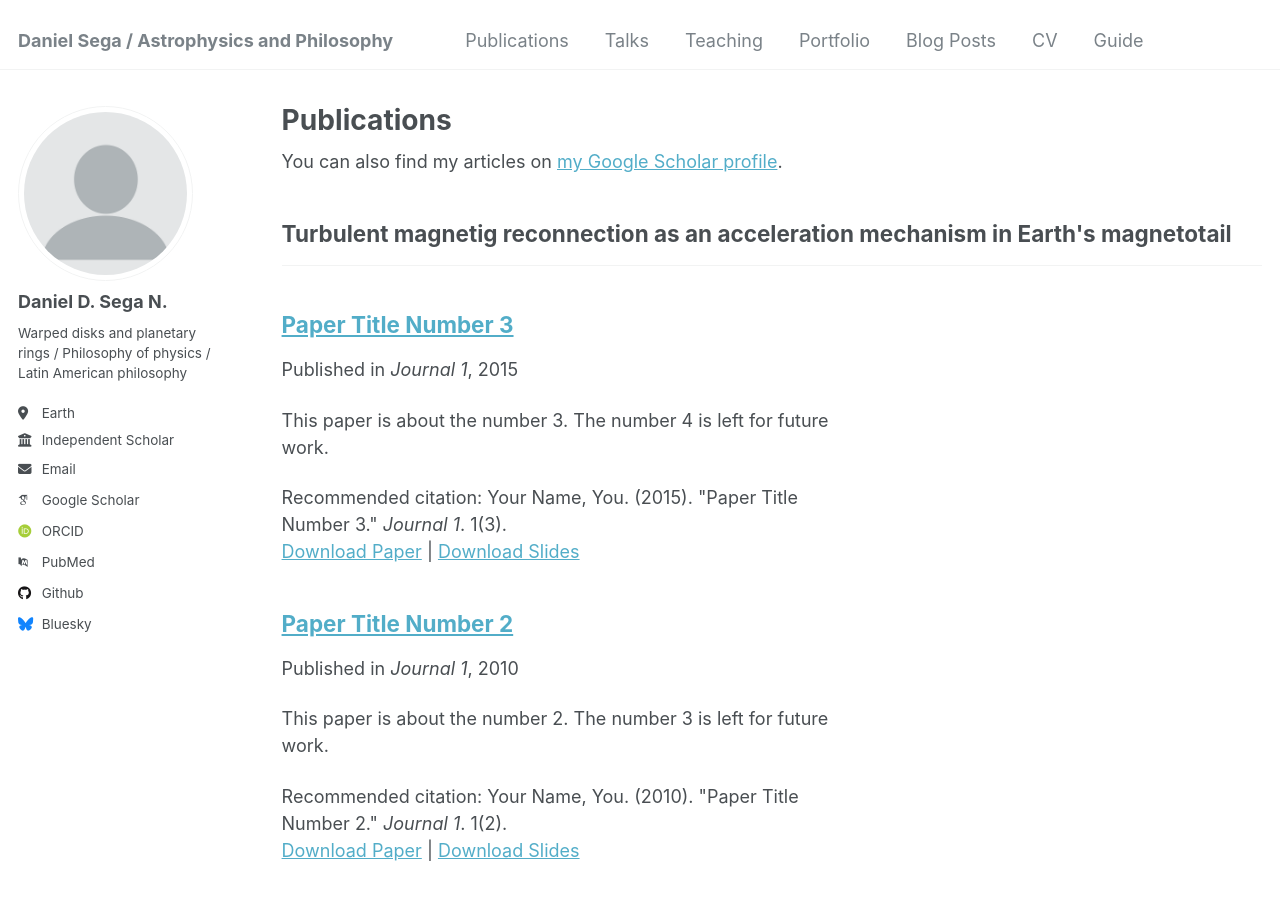
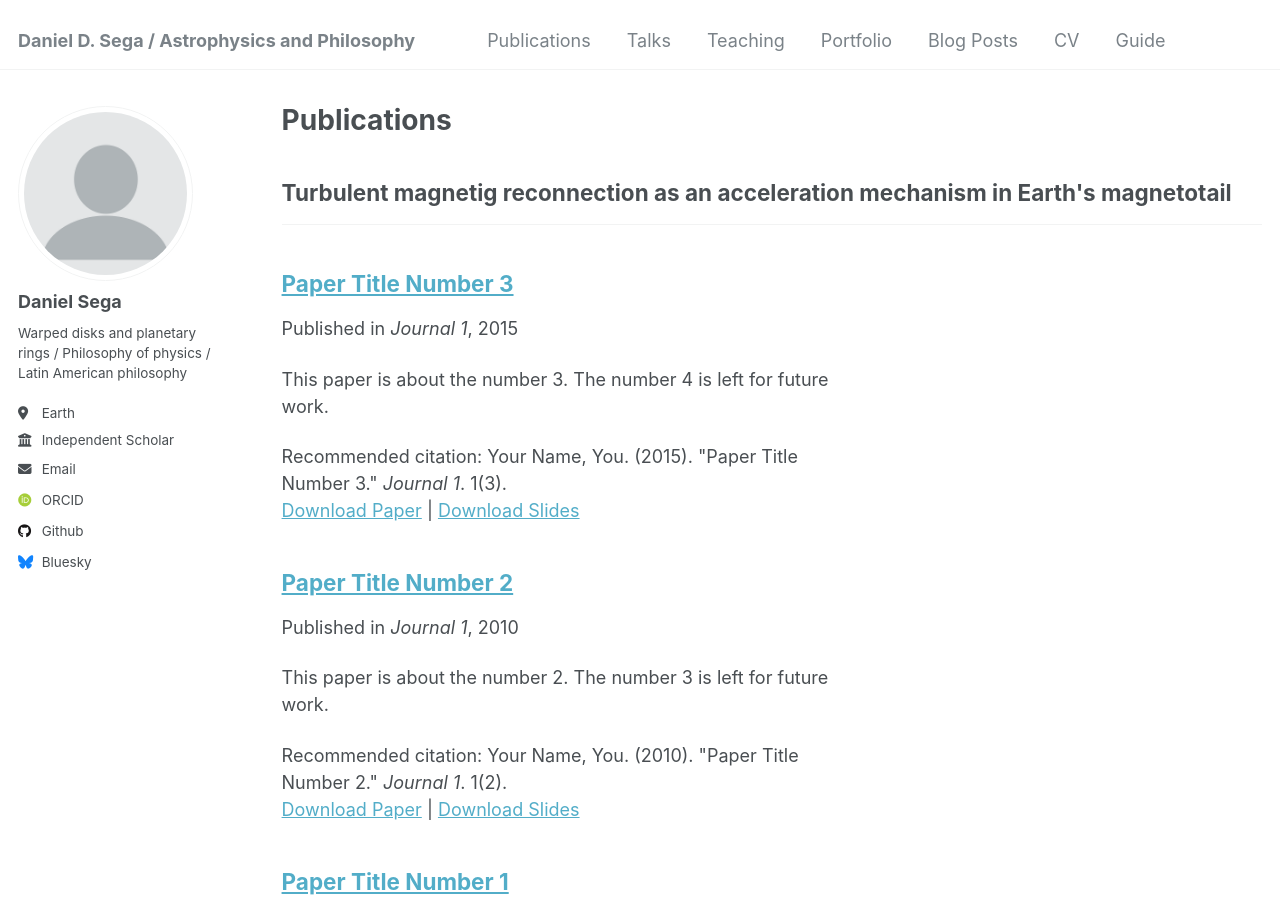
Before and after one commit to astrosega/astrosega.github.io, a Jekyll site: the page built from _pages/publications.html, in a window 1280 px wide and 900 px high. Built offline with Jekyll 4.4.1, drawn with Linux system fonts in a browser that asks for light colours; some web fonts are replaced; part of the change alters nothing that is shown.

Commit message:
Update _config.yml

```diff
--- a/_config.yml
+++ b/_config.yml
@@ -8,7 +8,7 @@
 
 # Basic Site Settings
 locale                   : "en-US"
-title                    : "Daniel Sega / Astrophysics and Philosophy"
+title                    : "Daniel D. Sega / Astrophysics and Philosophy"
 title_separator          : "-"
 name                     : &name "Daniel Sega"
 description              : &description "Dynamicist specialiced in warped disks and planetary rings / Philosophy of physics / Latin American Philosophy"
@@ -22,57 +22,22 @@ repository               : "academicpages/academicpages.github.io"
 author:
   # Biographic information
   avatar           : "profile.png"
-  name             : "Daniel D. Sega N."
+  name             : "Daniel Sega"
   pronouns         : # example: "she/her"
   bio              : "Warped disks and planetary rings / Philosophy of physics / Latin American philosophy"
   location         : "Earth"
   employer         : "Independent Scholar"
   uri              : # URL
-  email            : "none@example.org"
+  email            : "supersega7@hotmail.com"
 
   # Academic websites
-  arxiv            : # URL - Update with the correct link to your profile
-  googlescholar    : "https://scholar.google.com/citations?user=PS_CX0AAAAAJ"
-  impactstory      : # URL
-  orcid            : "http://orcid.org/yourorcidurl"
-  semantic         : # URL
-  pubmed           : "https://www.ncbi.nlm.nih.gov/pubmed/?term=john+snow"
-  researchgate     : # URL
-  scopus           : # URL
+  orcid            : "https://orcid.org/0000-0003-0670-4925"
 
   # Repositories and software development
-  bitbucket        : # Username - Update with your username on the site
-  codepen          : # Username
-  dribbble         : # Username
-  github           : "academicpages"
-  kaggle           : # Username
-  stackoverflow    : # User number or user number and name (i.e., use "1" or "1/jeff-atwood")
+  github           : "astrosega"
 
   # Social media
   bluesky          : "@ddsega.bsky.social" # Replace this with you Bluesky username
-  facebook         : # Username
-  flickr           : # Username
-  foursquare       : # Username
-  goodreads        : # Username
-  google_plus      : # Username
-  keybase          : # Username
-  instagram        : # Username
-  lastfm           : # Username
-  linkedin         : # Username
-  mastodon         : # URL
-  medium           : # URL
-  pinterest        : # Username
-  soundcloud       : # Username
-  steam            : # Username
-  telegram         : # URL
-  tumblr           : # Username
-  twitter          : # Username for X / Twitter
-  vine             : # Username
-  weibo            : # Username
-  wikipedia        : # Username
-  xing             : # Username
-  youtube          : # Username
-  zhihu            : # Username
 
 # Publication Category - The following the list of publication categories and their headings
 publication_category:
```
